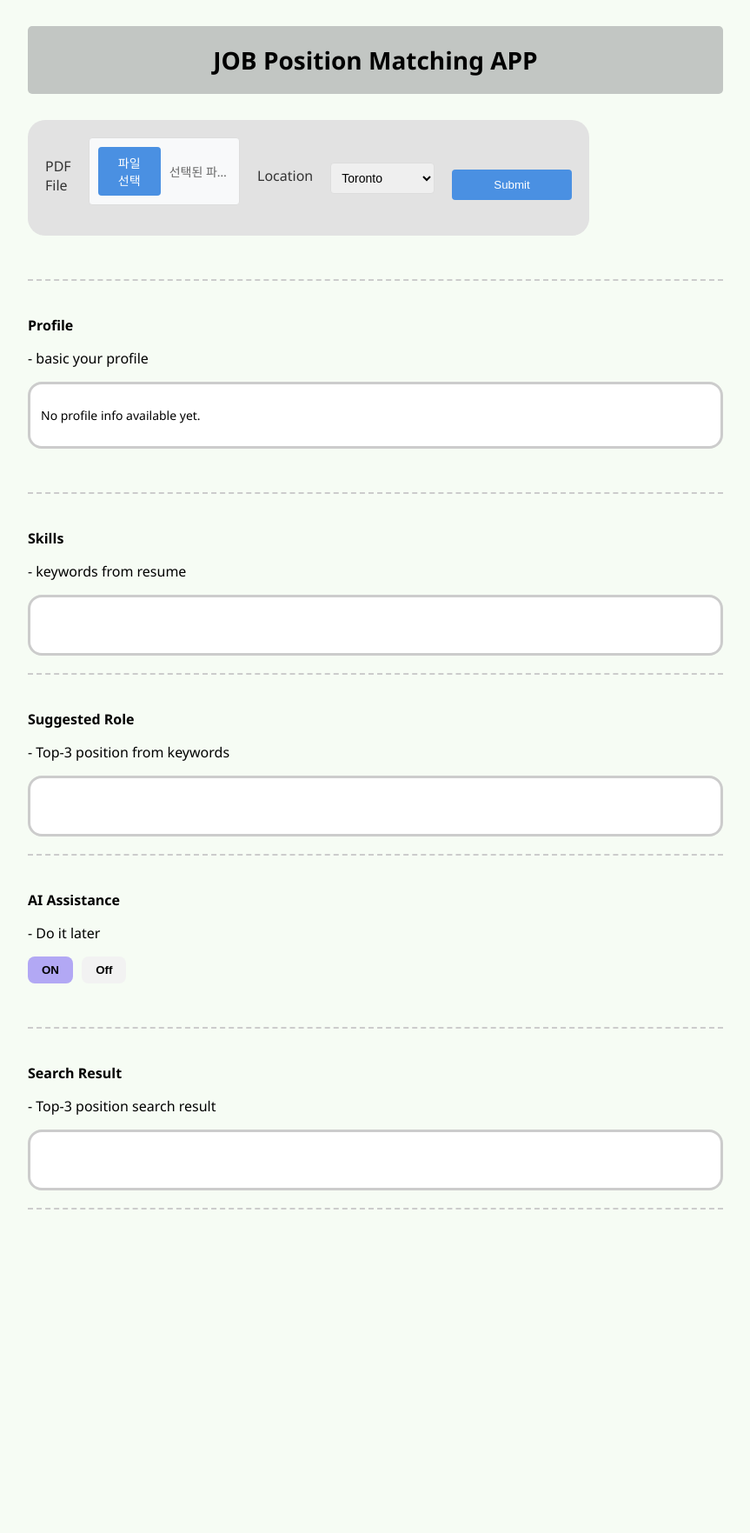
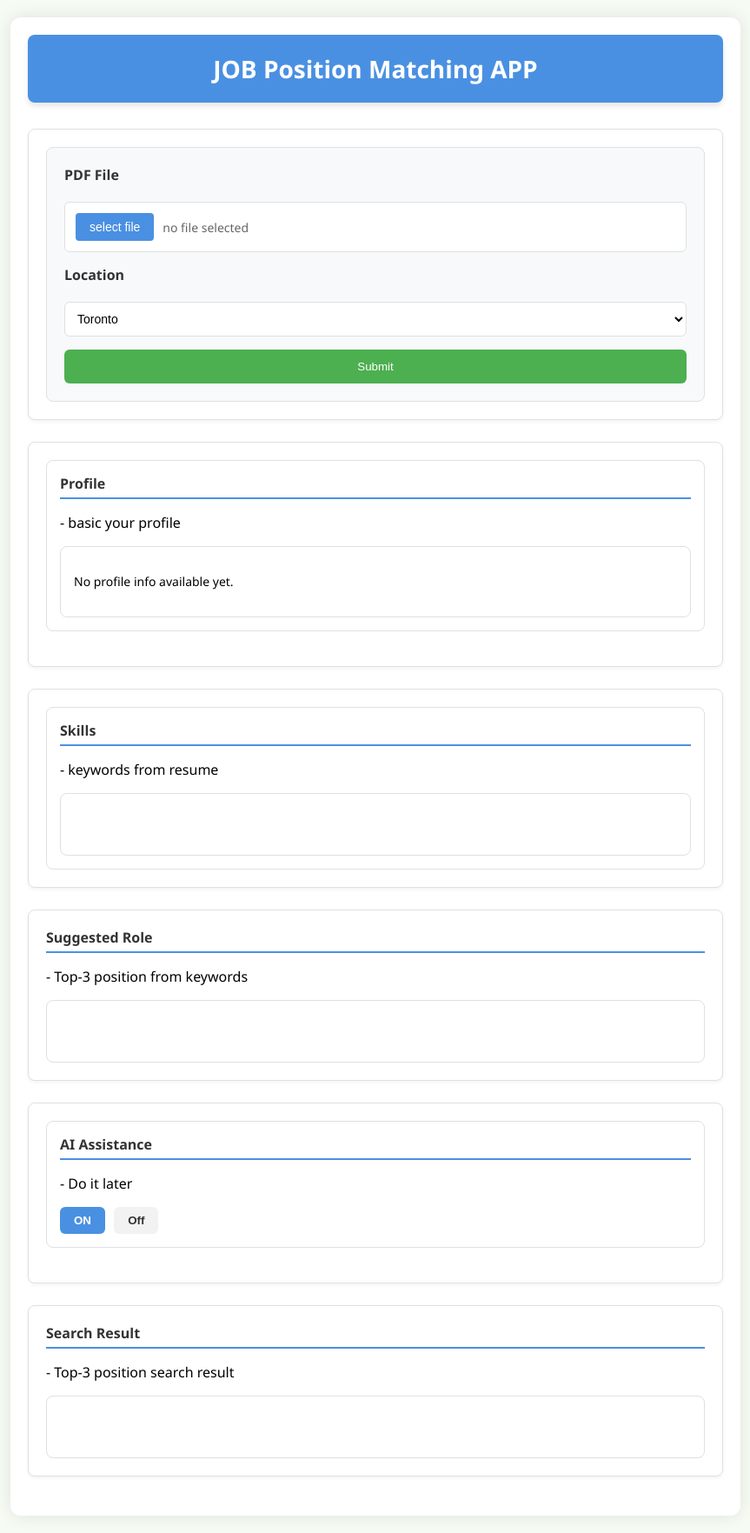
Before and after one commit to JIMPARK80/job-matcher, a Flask app: page / in a window 1280 px wide. Shown: the whole page at 87% size, without its empty margins (208-1071 px from the left). Before the commit the page ends 1391 px from the top, so only its background shows below. Run offline with Flask 3, Linux system fonts and the light colour scheme.

Commit message:
feat: upgrade UI to SaaS-style professional layout
feat: upgrade UI to SaaS-style professional layout

```diff
--- a/static/css/style.css
+++ b/static/css/style.css
@@ -2,131 +2,173 @@ body {
   background-color: #f6fcf4;
   font-family: 'Segoe UI', sans-serif;
   margin: 0;
-  padding: 0;
+  padding: 20px;
 }
 
 .box {
   max-width: 800px;
   margin: 0 auto;
-  padding: 30px;
+  padding: 20px;
+  background-color: white;
+  border-radius: 12px;
+  box-shadow: 0 0 20px rgba(0, 0, 0, 0.1);
 }
 
 .title-box {
-  background-color: #c2c6c3;
+  background-color: #4a90e2;
   padding: 20px;
   text-align: center;
-  border-radius: 5px;
+  border-radius: 8px;
   margin-bottom: 30px;
+  box-shadow: 0 4px 6px rgba(0, 0, 0, 0.1);
 }
 
 .title-text {
   font-size: 28px;
   font-weight: bold;
-  color: #000;
+  color: white;
+}
+
+.box-section {
+  margin-bottom: 25px;
+  padding: 20px;
+  background-color: #ffffff;
+  border: 1px solid #e0e0e0;
+  border-radius: 8px;
+  box-shadow: 0 2px 4px rgba(0, 0, 0, 0.05);
 }
 
 .upload-section {
   display: flex;
-  align-items: center;
-  gap: 20px;
-  margin-bottom: 30px;
+  flex-direction: column;
+  gap: 15px;
   padding: 20px;
-  background-color: #e2e2e2;
-  border-radius: 20px;
-  width: fit-content;
+  background-color: #f8f9fa;
+  border: 1px solid #e0e0e0;
+  border-radius: 8px;
 }
 
 .upload-label {
   font-weight: bold;
+  color: #333;
+  margin-bottom: 5px;
+}
+
+.file-select-area {
+  width: 100%;
+}
+
+.file-input-wrapper {
+  display: flex;
+  align-items: center;
+  gap: 10px;
+  padding: 12px;
+  border: 1px solid #e0e0e0;
+  border-radius: 6px;
+  background-color: white;
+}
+
+.file-select-button {
+  background-color: #4a90e2;
+  color: white;
+  border: none;
+  padding: 8px 16px;
+  border-radius: 4px;
+  cursor: pointer;
+  font-size: 14px;
+  transition: background-color 0.2s;
+}
+
+.file-select-button:hover {
+  background-color: #357abd;
+}
+
+.selected-file-name {
+  color: #666;
+  font-size: 14px;
+  flex-grow: 1;
+}
+
+.selected-file-name.has-file {
+  color: #4a90e2;
+  font-weight: 500;
 }
 
 .upload-input {
-  padding: 8px;
+  display: none;
+}
+
+.dropdown {
+  width: 100%;
+  padding: 10px;
+  border: 1px solid #e0e0e0;
   border-radius: 6px;
-  border: 1px solid #ccc;
+  font-size: 14px;
+  background-color: white;
 }
 
 .submit-button {
-  background-color: #4a90e2;
+  background-color: #4CAF50;
   color: white;
   border: none;
-  padding: 10px 20px;
-  border-radius: 4px;
+  padding: 12px 20px;
+  border-radius: 6px;
   cursor: pointer;
   font-weight: 500;
-  transition: background-color 0.3s ease;
+  transition: background-color 0.2s;
   width: 100%;
-  margin-top: 15px;
 }
 
 .submit-button:hover {
-  background-color: #357abd;
+  background-color: #45a049;
 }
 
 .submit-button:disabled {
-  background-color: #ccc;
+  background-color: #cccccc;
   cursor: not-allowed;
 }
 
-.profile-skill-row, .location-ai-row {
-  display: flex;
-  justify-content: space-between;
-  margin-bottom: 30px;
-  gap: 20px;
-}
-
-.profile-box, .skills-box, .location-box, .ai-toggle-box {
-  flex: 1;
-}
-
-.label {
-  font-weight: bold;
-  margin-bottom: 8px;
-}
-
 .output-box {
-  background-color: #fff;
-  border: 3px solid #ccc;
-  border-radius: 16px;
-  padding: 12px;
+  background-color: white;
+  border: 1px solid #e0e0e0;
+  border-radius: 8px;
+  padding: 15px;
   min-height: 40px;
   font-size: 14px;
-  gap: 10px 14px; /* uniform gap */
+  line-height: 1.6;
 }
 
 .skill-tag, .role-tag {
   display: inline-block;
-  background-color: #f2f2f2;
+  background-color: #f1f3f5;
   padding: 6px 12px;
-  margin: 6px 8px;    /* uniform gap */
-  border-radius: 10px;
-  border: 1px solid #ccc;
+  margin: 4px;
+  border-radius: 20px;
+  border: 1px solid #e0e0e0;
   font-size: 13px;
-  line-height: 1.4;    /* line height */
+  color: #495057;
 }
 
-
-.ai-toggle button {
-  background-color: #b2a8f4;
+.strong-role {
+  background-color: #4a90e2;
+  color: white;
   border: none;
-  padding: 8px 16px;
-  margin-right: 6px;
-  border-radius: 8px;
-  font-weight: bold;
-  cursor: pointer;
+  font-weight: 500;
 }
 
-.ai-toggle .ai-off {
-  background-color: #f2f2f2;
-}
-
-.search-result-box {
-  margin-top: 30px;
+.label {
+  font-size: 16px;
+  font-weight: bold;
+  color: #333;
+  margin-bottom: 10px;
+  padding-bottom: 5px;
+  border-bottom: 2px solid #4a90e2;
 }
 
 .search-result-box ul {
   list-style: none;
   padding: 0;
+  margin: 0;
 }
 
 .search-result-box li {
@@ -135,37 +177,46 @@ body {
 
 .search-result-box a {
   text-decoration: none;
-  color: #2e5acd;
-  font-weight: bold;
+  color: #4a90e2;
+  font-weight: 500;
+  transition: color 0.2s;
 }
 
-
-.role-tag {
-  background-color: #f3f3f3;
-  border: 1px solid #ccc;
-  border-radius: 8px;
-  padding: 5px 12px;
-  margin: 5px;
-  display: inline-block;
-  font-size: 14px;
-  font-weight: normal;
-  color: #333;
+.search-result-box a:hover {
+  color: #357abd;
 }
 
-.strong-role {
-  background-color: #d5ccff;
-  color: #000;
-  font-weight: bold;
-  border: 2px solid #8676f2;
+.ai-toggle button {
+  background-color: #e9ecef;
+  border: 1px solid #dee2e6;
+  padding: 8px 16px;
+  margin-right: 6px;
+  border-radius: 4px;
+  font-weight: 500;
+  cursor: pointer;
+  transition: all 0.2s;
 }
 
-.box-section {
-  margin-bottom: 40px;
-  padding-bottom: 20px;
-  border-bottom: 2px dashed #ccc;
+.ai-toggle .ai-on {
+  background-color: #4a90e2;
+  color: white;
+  border-color: #4a90e2;
 }
 
-/* file upload area style */
+.profile-skill-row, .location-ai-row {
+  display: flex;
+  gap: 20px;
+  margin-bottom: 20px;
+}
+
+.profile-box, .skills-box, .location-box, .ai-toggle-box {
+  flex: 1;
+  background-color: white;
+  padding: 15px;
+  border-radius: 8px;
+  border: 1px solid #e0e0e0;
+}
+
 .drag-drop-zone {
   border: 2px dashed #ccc;
   border-radius: 8px;
@@ -230,66 +250,17 @@ body {
   transition: width 0.3s ease;
 }
 
-/* file select area style */
-.file-select-area {
-    margin-bottom: 15px;
+.ai-toggle button {
+  background-color: #e0e0f7;
+  border: none;
+  padding: 8px 16px;
+  margin-right: 6px;
+  border-radius: 6px;
+  font-weight: 600;
+  cursor: pointer;
+  color: #333;
 }
 
-.file-input-wrapper {
-    display: flex;
-    align-items: center;
-    gap: 10px;
-    padding: 10px;
-    border: 1px solid #ddd;
-    border-radius: 4px;
-    background-color: #f8f9fa;
+.ai-toggle .ai-off {
+  background-color: #f2f2f2;
 }
-
-.file-select-button {
-    background-color: #4a90e2;
-    color: white;
-    border: none;
-    padding: 8px 16px;
-    border-radius: 4px;
-    cursor: pointer;
-    font-size: 14px;
-}
-
-.file-select-button:hover {
-    background-color: #357abd;
-}
-
-.selected-file-name {
-    color: #666;
-    font-size: 14px;
-    flex-grow: 1;
-    overflow: hidden;
-    text-overflow: ellipsis;
-    white-space: nowrap;
-}
-
-.selected-file-name.has-file {
-    color: #4a90e2;
-    font-weight: 500;
-}
-
-.upload-input {
-    display: none;
-}
-
-/* dropdown style */
-.dropdown {
-    width: 100%;
-    padding: 8px;
-    border: 1px solid #ddd;
-    border-radius: 4px;
-    font-size: 14px;
-}
-
-/* label style */
-.upload-label {
-    display: block;
-    margin-bottom: 5px;
-    font-weight: 500;
-    color: #333;
-}
--- a/templates/index.html
+++ b/templates/index.html
@@ -1,10 +1,12 @@
 <!DOCTYPE html>
 <html>
+
 <head>
   <meta charset="utf-8" />
   <title>JOB Position Matching APP</title>
   <link rel="stylesheet" href="/static/css/style.css" />
 </head>
+
 <body>
   <div class="box">
     <div class="upload-document-UI">
@@ -21,16 +23,16 @@
           <div class="upload-section">
             <label class="upload-label">PDF File</label>
 
-            <!-- 파일 선택 영역 -->
+            <!-- select file area -->
             <div class="file-select-area">
               <div class="file-input-wrapper">
-                <button type="button" class="file-select-button" onclick="document.getElementById('fileInput').click()">파일 선택</button>
-                <span class="selected-file-name" id="selectedFileName">{% if filename %}{{ filename }}{% else %}선택된 파일 없음{% endif %}</span>
+                <button type="button" class="file-select-button" onclick="document.getElementById('fileInput').click()"> select file</button>
+                <span class="selected-file-name" id="selectedFileName">{% if filename %}{{ filename }}{% else %} no file selected {% endif %}</span>
                 <input type="file" name="resume" accept=".pdf" class="upload-input" id="fileInput" {% if not filename %}required{% endif %} />
               </div>
             </div>
 
-            <!-- Location 선택 -->
+            <!-- select location -->
             <label class="upload-label">Location</label>
             <select name="location" class="dropdown">
               <option value="Toronto" {% if location == 'Toronto' %}selected{% endif %}>Toronto</option>
```
Also changed, not shown: other parts of static/css/style.css (+0 -31 lines).
